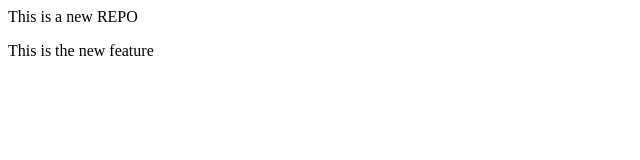
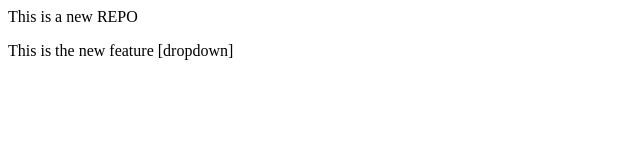
Before and after one commit to Deepak-Huge/local-Repo, a plain HTML site: page index.html in a window 1280 px wide. Shown: the full height of the page, 0-640 px from the left. Drawn offline with Linux system fonts and the light colour scheme.

Commit message:
dropdown

```diff
--- a/index.html
+++ b/index.html
@@ -1,2 +1,2 @@
 <p>This is a new REPO</p>
-<p>This is the new feature</p>
+<p>This is the new feature [dropdown]</p>
```
